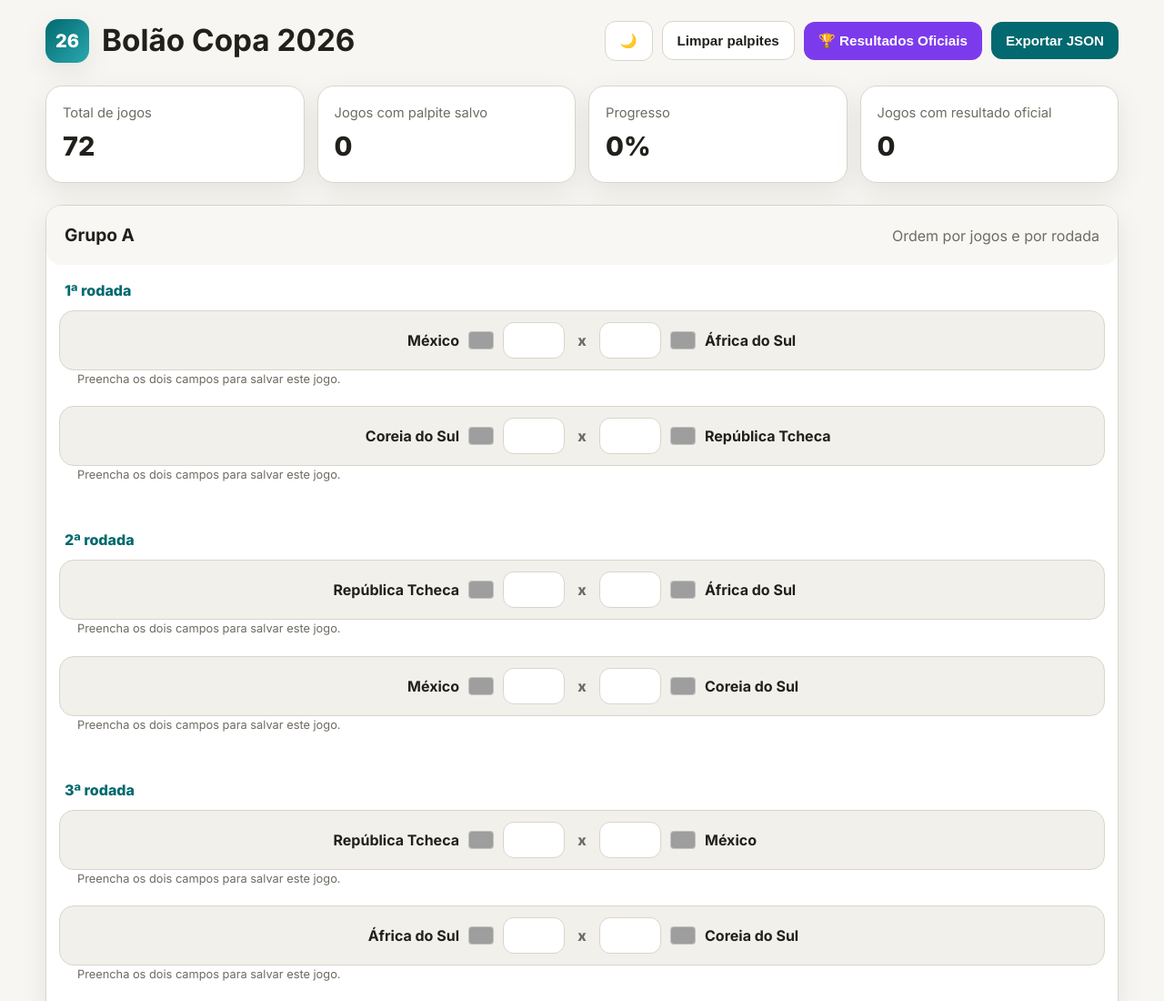
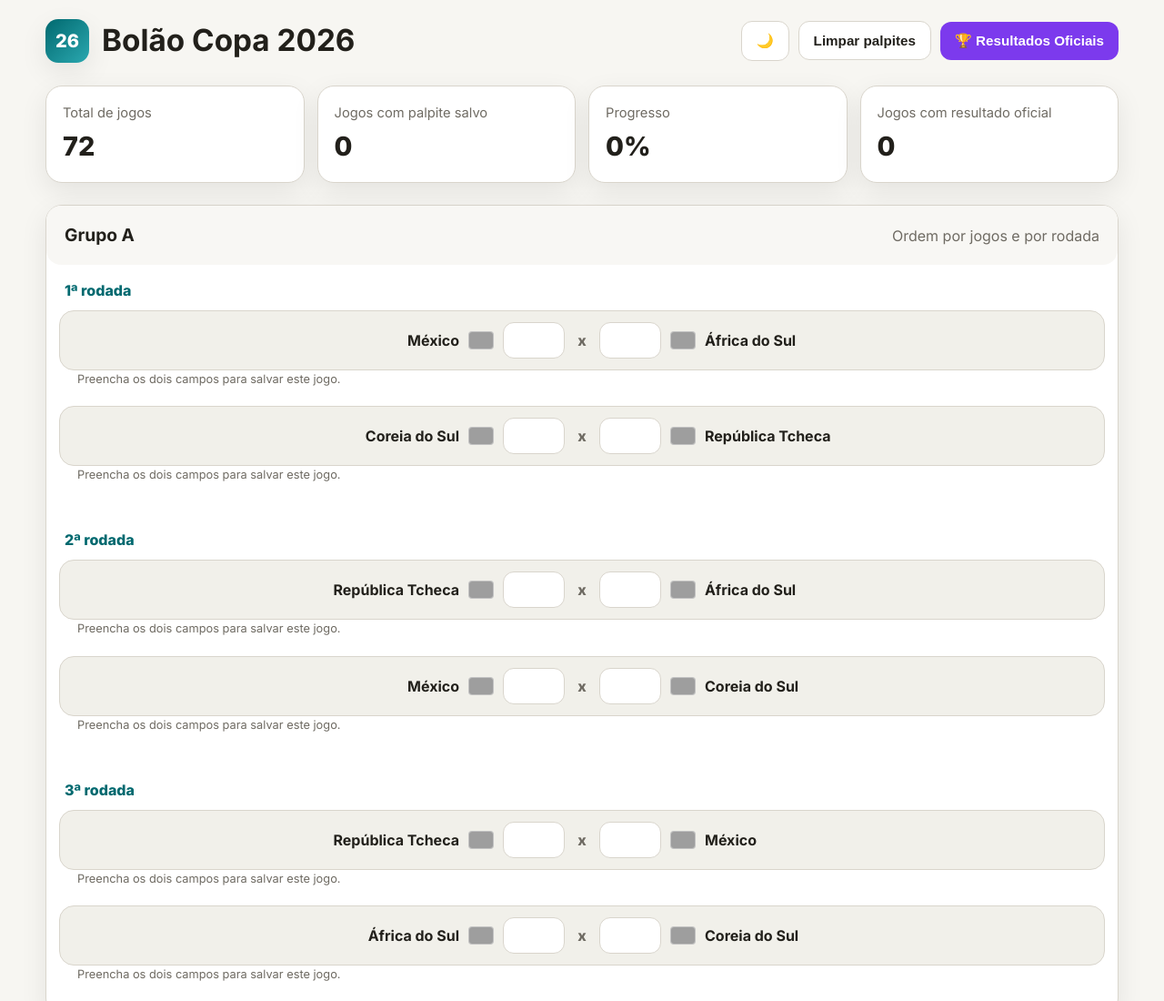
Before and after one commit to Skinps/bolaowc2k26, a plain HTML site: page index.html in a window 1280 px wide. Shown: the top 1100 px of the page at 91% size. Drawn offline with Linux system fonts and the light colour scheme; grey boxes are pictures that could not be loaded.

Commit message:
Remove export button from controls

```diff
--- a/index.html
+++ b/index.html
@@ -22,7 +22,6 @@
         <button class="btn-secondary theme-toggle" data-theme-toggle aria-label="Alternar tema">🌙</button>
         <button class="btn-secondary" id="clearAll">Limpar palpites</button>
         <button class="btn-results" id="openResultsBtn">🏆 Resultados Oficiais</button>
-        <button class="btn-primary" id="exportBtn">Exportar JSON</button>
       </div>
     </div>
 
```
